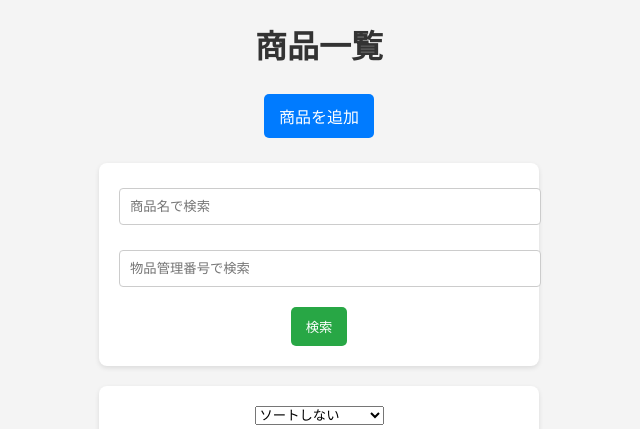
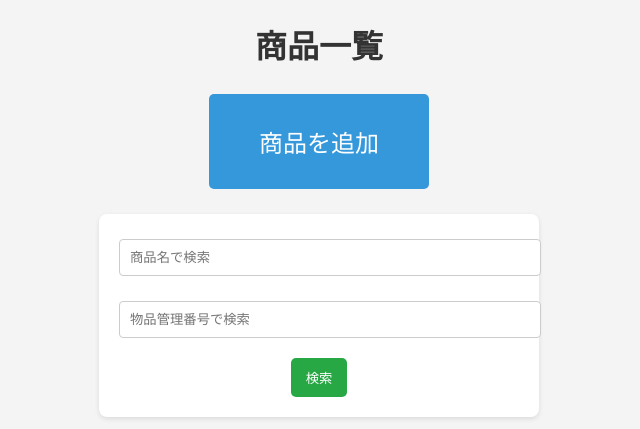
Before and after one commit to Laur3121/database, a Flask app: page /inventory in a window 1280 px wide. Shown: the top 429 px of the page, without its empty margins (321-961 px from the left). Run offline with Flask 3, Linux system fonts and the light colour scheme; data comes from the database, SQL or seed files in the repository; both versions use the stored data as it was after the commit.

Commit message:
ボタン大きくしてみたよ

```diff
--- a/flask_inventory/templates/inventory.html
+++ b/flask_inventory/templates/inventory.html
@@ -16,10 +16,28 @@
 
 </style>
 
+<style>
+/* 商品を追加リンクのスタイル */
+.add-product-btn {
+    font-size: 1.5em; /* フォントサイズを大きく */
+    padding: 30px 50px; /* 内側の余白（ボタンのサイズを大きくする） */
+    background-color: #3498db; /* 背景色を青に */
+    color: white; /* 文字色を白に */
+    border: none; /* 枠線を消す */
+    border-radius: 5px; /* 角を丸く */
+    text-decoration: none; /* リンクの下線を消す */
+    display: inline-block;
+}
 
+/* ボタンにホバーしたときのスタイル */
+.add-product-btn:hover {
+    background-color: #2980b9; /* 濃い青に変更 */
+}
+</style>
+</head>
 <body>
-    <h1>商品一覧</h1>
-    <a href="{{ url_for('show_add_product') }}">商品を追加</a>
+<h1>商品一覧</h1>
+<a href="{{ url_for('show_add_product') }}" class="add-product-btn">商品を追加</a>
 
     <!-- 検索フォーム -->
     <form method="GET" action="{{ url_for('inventory') }}">
```
Also changed, not shown: flask_inventory/inventory.db.
